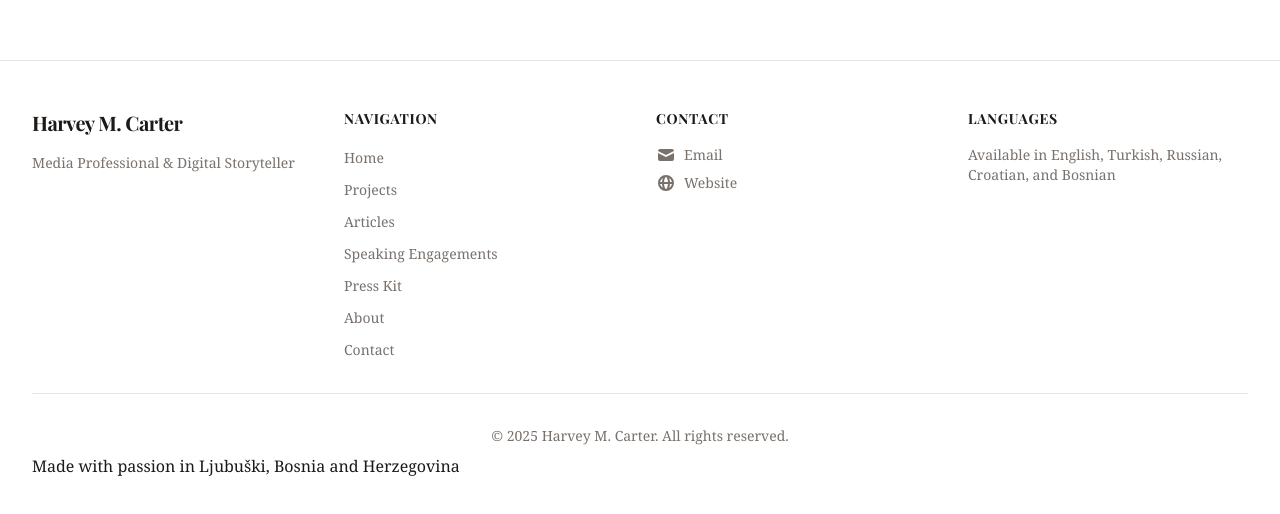
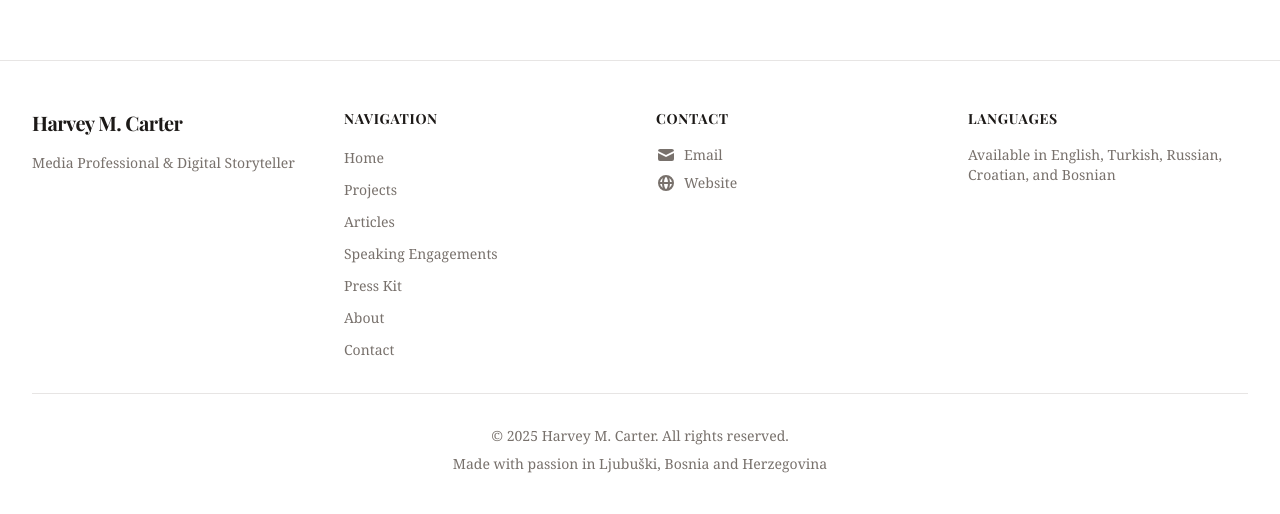
Before and after one commit to harveymcarter/harveymcarter.github.io, a React (Create React App) app: page /#/speaking/recording/1 in a window 1280 px wide. Shown: the part 884-1398 px from the top of the page. Built offline with nearby package versions, Linux system fonts and the light colour scheme; a web font is replaced by a local one; what @react-pdf/renderer would draw is missing.

Commit message:
Fix footer location text styling

```diff
--- a/src/components/Footer.js
+++ b/src/components/Footer.js
@@ -95,8 +95,8 @@ const Footer = () => {
           <p className="text-sm text-center text-media-muted">
             © {currentYear} Harvey M. Carter. All rights reserved.
           </p>
-          <p className="mt-2">
-              Made with passion in Ljubuški, Bosnia and Herzegovina
+          <p className="mt-2 text-sm text-center text-media-muted">
+            Made with passion in Ljubuški, Bosnia and Herzegovina
           </p>
         </div>
       </div>
```
